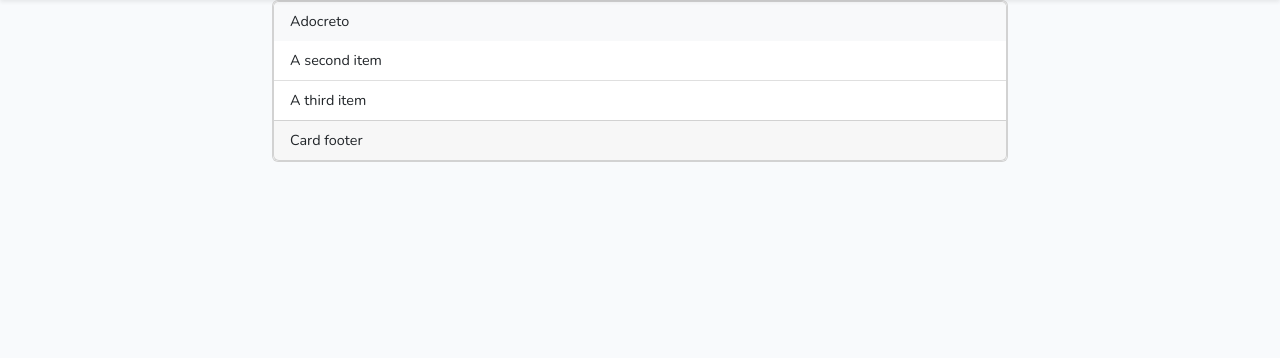
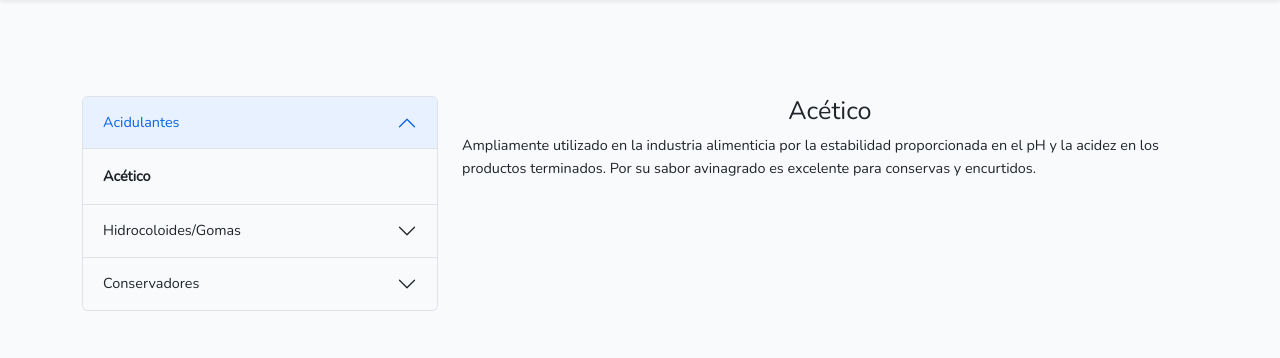
Before and after one commit to michcor13/abamap, a Laravel app: page /productos-servicios in a window 1280 px wide. Shown: the part 90-448 px from the top of the page. Run offline with Laravel 9, Linux system fonts and the light colour scheme; style sheets or scripts are compiled from the project's sources.

Commit message:
(JAVP) 01/05/2023 Se agrega "productos-serviucio y contacto"

```diff
--- a/resources/js/components/MainProductos.jsx
+++ b/resources/js/components/MainProductos.jsx
@@ -1,39 +1,71 @@
 import React from 'react';
 import ReactDOM from 'react-dom/client';
 
-function Example() {
+export default function ProductosServicio() {
     return (
-        <div className="container">
-            <div className="row justify-content-center">
-                <div className="col-md-8">
-                    <div className="card">
-                        <div className="card">
-                            <ul className="list-group list-group-flush">
-                                <button type="button" className="list-group-item d-flex justify-content-between align-items-center body-1 color-gray-3 bg-light border-0 list-group-item-action collapsed" aria-expanded="false" aria-controls="adocreto-0">
-                                    Adocreto
-                                    <span className="when-opened"><i className="fas fa-chevron-down color-blue"></i></span> <span className="when-closed"><i className="fas fa-chevron-up color-blue"></i></span></button>
-                                <li className="list-group-item">A second item</li>
-                                <li className="list-group-item">A third item</li>
-                            </ul>
-                            <div className="card-footer">
-                                Card footer
+        <section className="container my-5 py-5">
+            <div className="row">
+                <div className="col-md-4 col-12">
+                    <div className="accordion" id="accordionExample">
+                        <div className="accordion-item">
+                            <h2 className="accordion-header" id="headingOne">
+                                <button className="accordion-button" type="button" data-bs-toggle="collapse" data-bs-target="#collapseOne" aria-expanded="true" aria-controls="collapseOne">
+                                    Acidulantes
+                                </button>
+                            </h2>
+                            <div id="collapseOne" className="accordion-collapse collapse show" aria-labelledby="headingOne" data-bs-parent="#accordionExample">
+                                <div className="accordion-body">
+                                    <strong>Acético</strong>
+                                </div>
+                            </div>
+                        </div>
+                        <div className="accordion-item">
+                            <h2 className="accordion-header" id="headingTwo">
+                                <button className="accordion-button collapsed" type="button" data-bs-toggle="collapse" data-bs-target="#collapseTwo" aria-expanded="false" aria-controls="collapseTwo">
+                                    Hidrocoloides/Gomas
+                                </button>
+                            </h2>
+                            <div id="collapseTwo" className="accordion-collapse collapse" aria-labelledby="headingTwo" data-bs-parent="#accordionExample">
+                                <div className="accordion-body">
+                                    <strong>Guar</strong>
+                                </div>
+                            </div>
+                        </div>
+                        <div className="accordion-item">
+                            <h2 className="accordion-header" id="headingThree">
+                                <button className="accordion-button collapsed" type="button" data-bs-toggle="collapse" data-bs-target="#collapseThree" aria-expanded="false" aria-controls="collapseThree">
+                                    Conservadores
+                                </button>
+                            </h2>
+                            <div id="collapseThree" className="accordion-collapse collapse" aria-labelledby="headingThree" data-bs-parent="#accordionExample">
+                                <div className="accordion-body">
+                                    <strong>Benzonato de sodio</strong>
+                                </div>
+                            </div>
+                        </div>
+                    </div>
+                </div>
+                <div className='col-md-8 col-12'>
+                    <div className='row'>
+                        <div className='col-md-12 col-12'>
+                            <h3 className='text-center'>Acético</h3>
+                            <div className=''>
+                                Ampliamente utilizado en la industria alimenticia por la estabilidad proporcionada en el pH y la acidez en los productos terminados. Por su sabor avinagrado es excelente para conservas y encurtidos.
                             </div>
                         </div>
                     </div>
                 </div>
             </div>
-        </div>
+        </section>
     );
 }
-
-export default Example;
 
 if (document.getElementById('productosServicio')) {
     const Index = ReactDOM.createRoot(document.getElementById("productosServicio"));
 
     Index.render(
         <React.StrictMode>
-            <Example />
+            <ProductosServicio />
         </React.StrictMode>
     )
 }
--- a/vite.config.js
+++ b/vite.config.js
@@ -2,11 +2,6 @@ import { defineConfig } from 'vite';
 import laravel from 'laravel-vite-plugin';
 
 export default defineConfig({
-    server: {
-        origin: 'http://127.0.0.1',
-        port: '8000',
-        open: 'http://127.0.0.1:8000'
-    },
     plugins: [
         laravel([
             'resources/css/app.css',
```
Also changed, not shown: resources/js/components/accordion/headerItems.jsx (added, +16 -0 lines), resources/views/contacto.blade.php (+37 -3 lines), resources/js/components/accordion/items.jsx (added).
